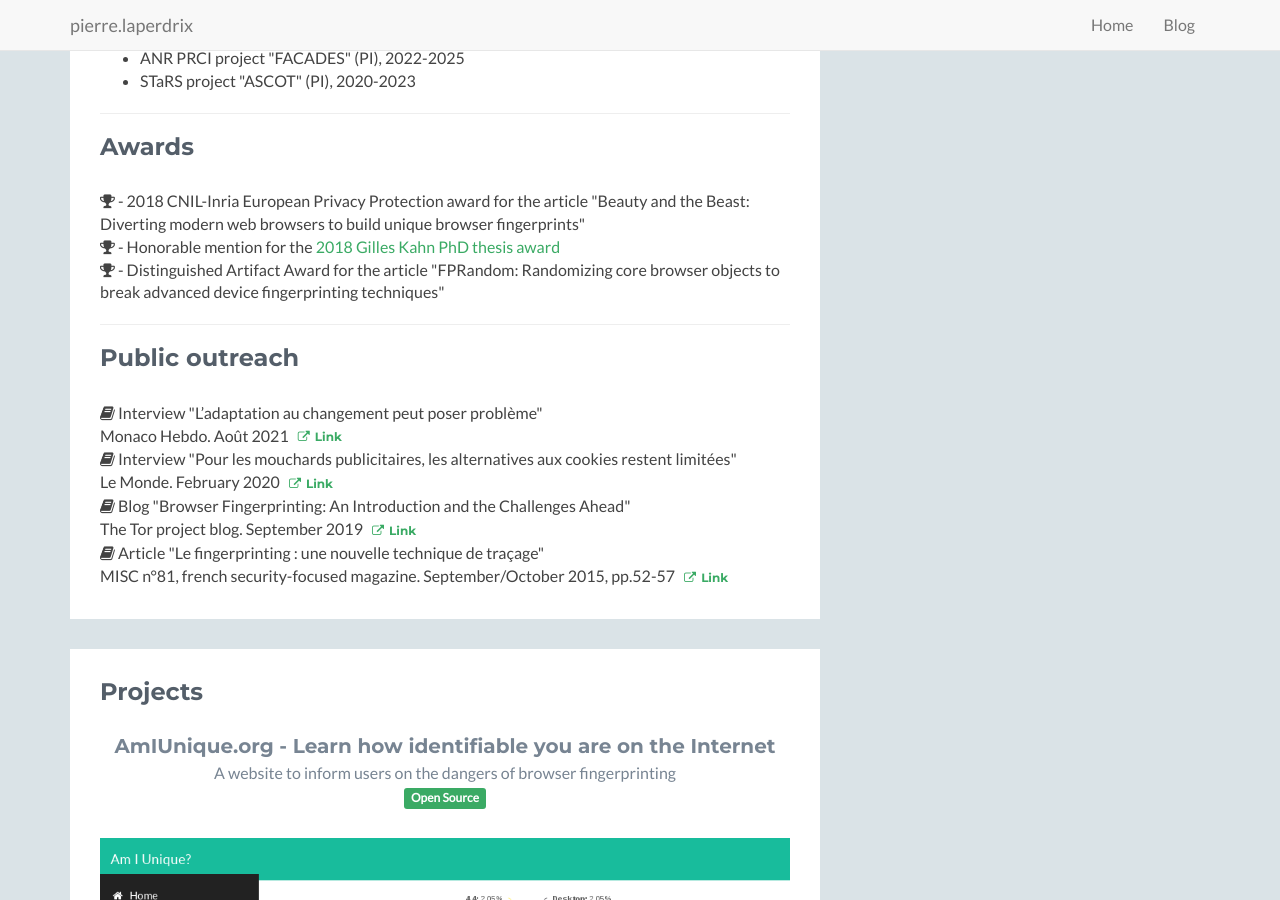
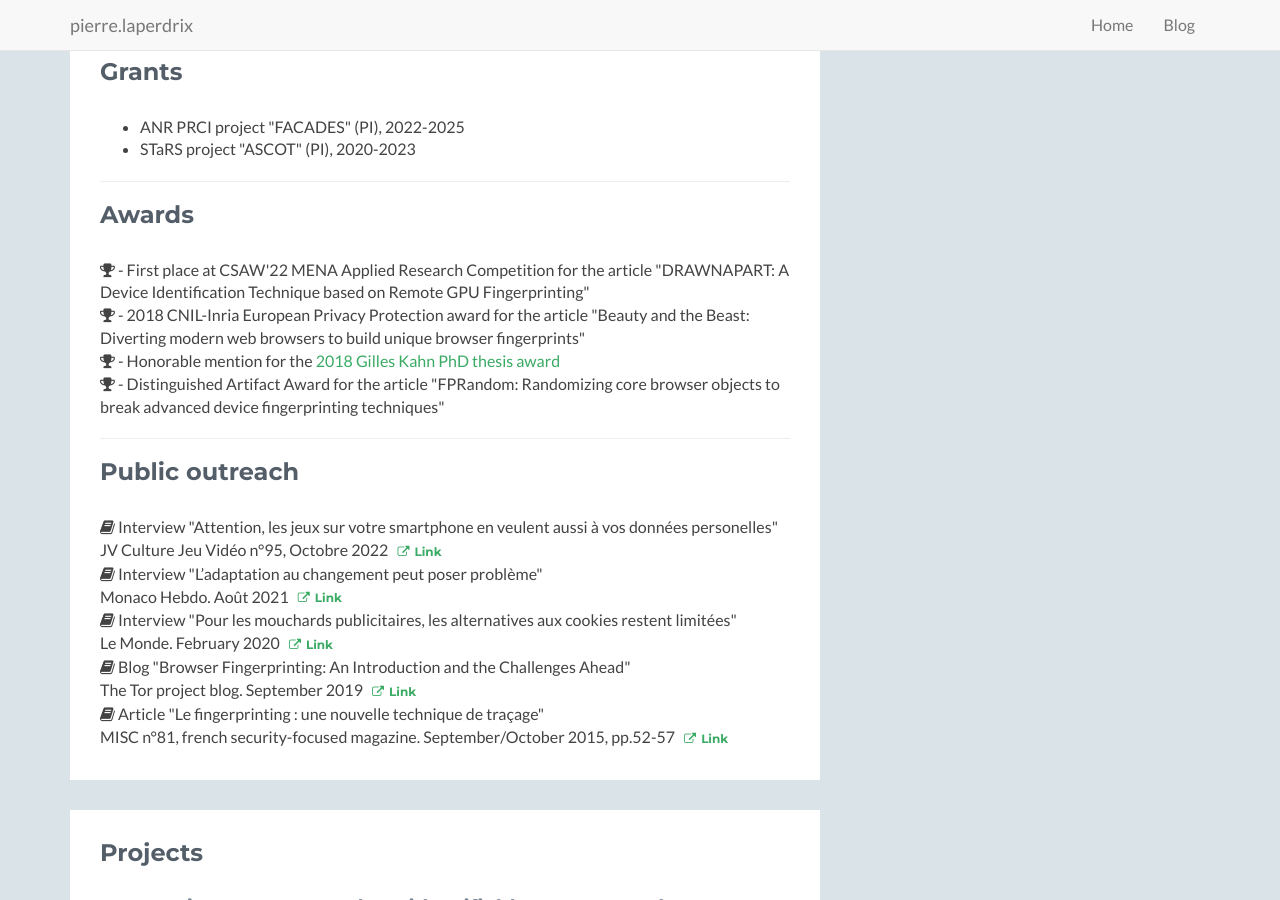
Before and after one commit to plaperdr/plaperdr.github.io, a Jekyll site: the page built from index.html, in a window 1280 px wide and 900 px high, scrolled down 5983 px. Built offline with Jekyll 4.4.1, drawn with Linux system fonts in a browser that asks for light colours; some of the changed text lies outside the part shown.

Commit message:
Updating site

```diff
--- a/index.html
+++ b/index.html
@@ -76,6 +76,7 @@
                                     (<b><a href="https://www.ndss-symposium.org/ndss2022/" target="_blank">NDSS 2022</a></b>)
                                     <br>San Diego, CA, USA
                                 </span><br>
+                                <span><i class="fa fa-trophy" aria-hidden="true"></i> - First Place at CSAW'22 MENA Applied Research Competition</span><br>
                                 <span><i class="fa fa-newspaper-o" aria-hidden="true"></i> - Media coverage
                                     <a class="btn btn-secondary btn-xs" href="https://www.forbes.com/sites/daveywinder/2022/02/05/the-next-graphics-card-crisis-could-be-the-most-worrying-yet/" target="_blank"><i class="fa fa-external-link"></i>Forbes</a>
                                     <a class="btn btn-secondary btn-xs" href="https://thehackernews.com/2022/01/your-graphics-card-fingerprint-can-be.html" target="_blank"><i class="fa fa-external-link"></i>The Hacker News</a>
@@ -341,8 +342,12 @@
                 <div class="section-inner">
                     <h2 class="heading">Service</h2>
                     <div class="content">
+                        <i class="fa fa-pencil"></i> Vice-president of the <a href="https://www.cnil.fr/en/launch-7th-edition-cnil-inria-privacy-award" target="_blank">CNIL-Inria Privacy Award 2022</a>
+
                         <i class="fa fa-pencil"></i> Program Committee member for:
                         <ul>
+                            <li><a href="https://madweb.work/" target="_blank">MADWeb 2023</a></li>
+                            <li><a href="https://www2023.thewebconf.org/calls/research-tracks/security-privacy-trust/" target="_blank">The Web Conference 2023</a> (Track "Security, Privacy, and Trust")
                             <li><a href="https://www.usenix.org/conference/usenixsecurity23" target="_blank">USENIX Security 2023</a></li>
                             <li><a href="https://sites.unica.it/dimva2022/" target="_blank">DIMVA 2022</a></li>
                             <li><a href="https://secweb.work/" target="_blank">SecWeb 2022</a></li>
@@ -396,6 +401,8 @@
 
                 <h2 class="heading">Awards</h2>
                 <div class="content">
+                    <i class="fa fa-trophy" aria-hidden="true"></i> - First place at CSAW'22 MENA Applied Research Competition for the article "DRAWNAPART: A Device Identification Technique based on Remote GPU Fingerprinting"<br>
+
                     <i class="fa fa-trophy" aria-hidden="true"></i> - 2018 CNIL-Inria European Privacy Protection award for the article "Beauty and the Beast: Diverting modern web browsers to build unique browser fingerprints"<br>
 
                     <i class="fa fa-trophy" aria-hidden="true"></i> - Honorable mention for the
@@ -409,6 +416,11 @@
                 <h2 class="heading">Public outreach</h2>
 
                 <div class="content">
+
+                    <i class="fa fa-book"></i> Interview "Attention, les jeux sur votre smartphone en veulent aussi à vos données personelles"<br>
+                    <span>JV Culture Jeu Vidéo n°95, Octobre 2022</span>
+                    <a class="btn btn-secondary btn-xs" href="https://www.jvlemag.com/product/jv95-octobre-2022" target="_blank">
+                        <i class="fa fa-external-link"></i>Link</a><br>
 
                     <i class="fa fa-book"></i> Interview "L’adaptation au changement peut poser problème"<br>
                     <span>Monaco Hebdo. Août 2021</span>
```
